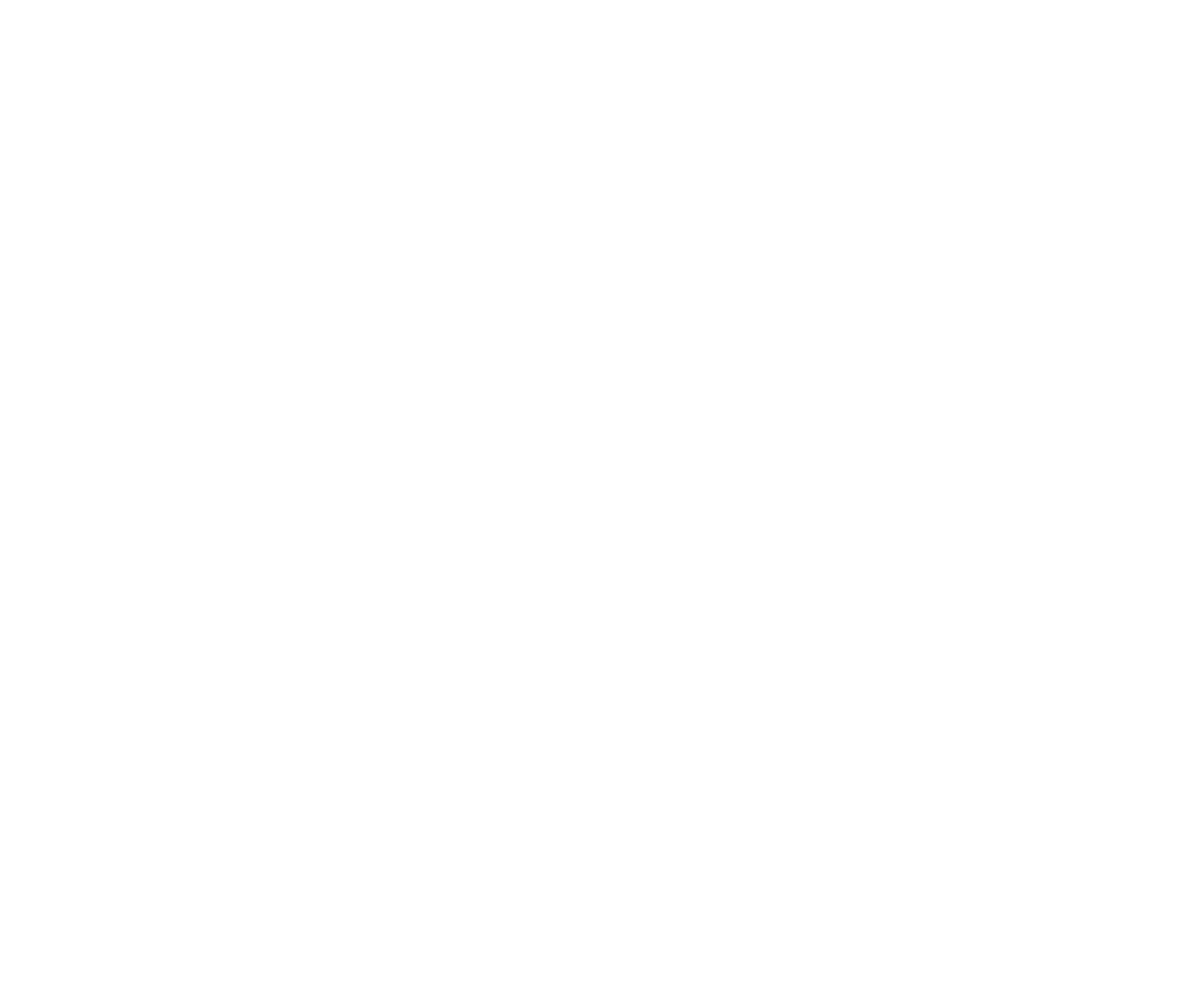
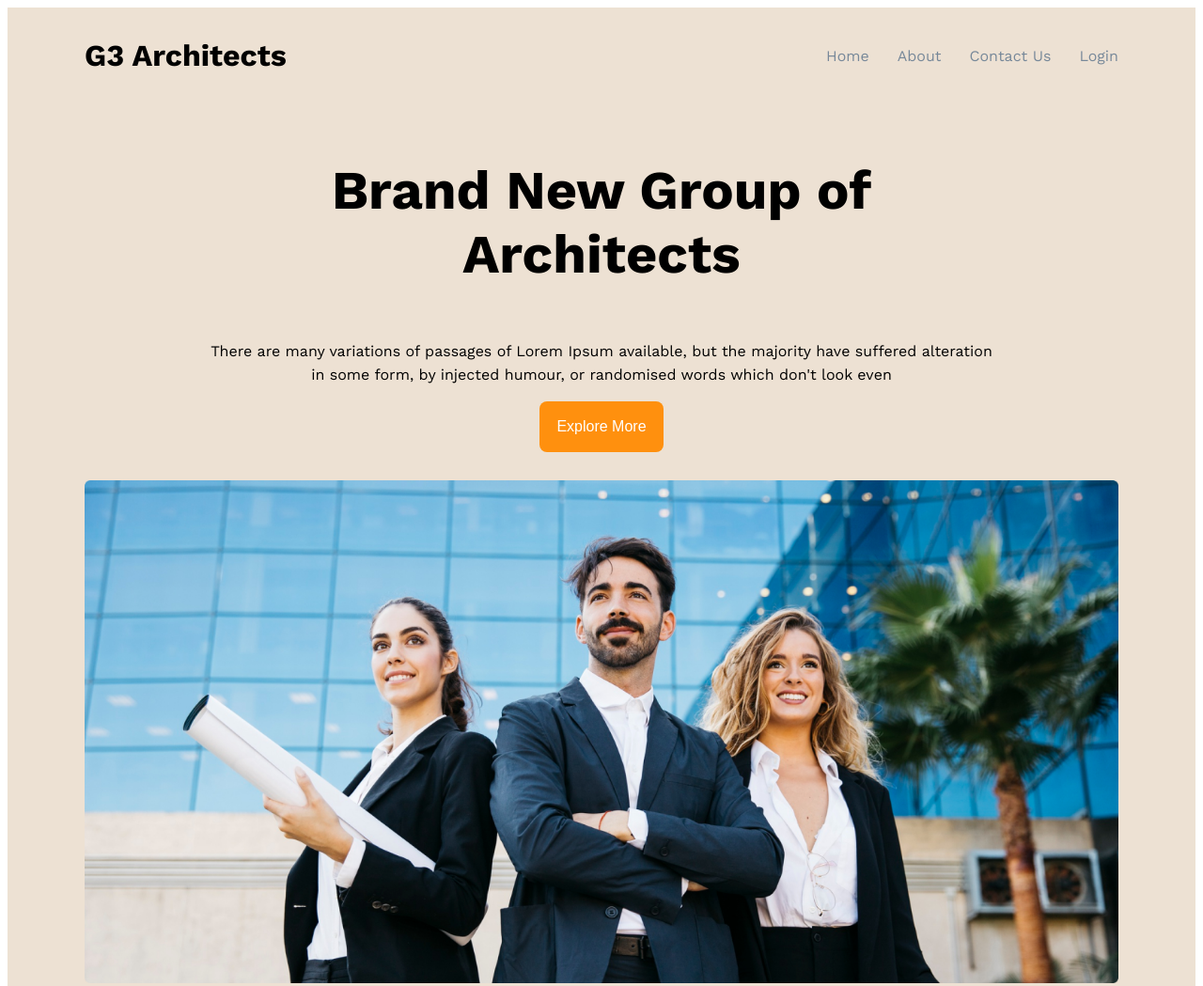
Before and after one commit to ManabAfuranto/architects-projects, a plain HTML site: page index.html in a window 1280 px wide. Shown: the top 1049 px of the page at 94% size. Before the commit the page ends 800 px from the top, so only its background shows below. Drawn offline with nearby package versions, Linux system fonts and the light colour scheme.

Commit message:
uploaded a banner section file

```diff
--- a/index.html
+++ b/index.html
@@ -11,8 +11,24 @@
     <title> Architects Projects </title>
 </head>
 <body class="work-sans">
-    <header>
-
+    <header class="container">
+        <nav class="navbar display-flex">
+            <h3> G3 Architects </h3>
+            <ul class="display-flex">
+                <li> <a href=""> Home </a> </li>
+                <li> <a href=""> About </a> </li>
+                <li> <a href=""> Contact Us </a> </li>
+                <li> <a href=""> Login </a> </li>
+            </ul>
+        </nav>
+        <div class="banner-content">
+            <div class="banner-title">
+                <h3> Brand New Group of Architects </h3>
+                <p> There are many variations of passages of Lorem Ipsum available, but the majority have suffered alteration in some form, by injected humour, or randomised words which don't look even </p>
+                <button class="btn-tag"> Explore More </button>
+            </div>
+            <img src="./images/banner.png" alt="">
+        </div>
     </header>
     <main>
 
--- a/style.css
+++ b/style.css
@@ -1,3 +1,84 @@
+/*common tag starts here*/
+
 .work-sans{
     font-family: Work Sans;
 }
+.display-flex{
+    display: flex;
+}
+.container{
+    background-color: #EDE1D3 ;
+}
+.btn-tag{
+    background-color: #FF900E;
+    color: white;
+    font-size: 1rem;
+    padding: 18px;
+    border: none;
+    border-radius: 8px;
+}
+
+/*common tag ends here*/
+
+/*navbar starts here*/
+
+.navbar{
+    justify-content: space-between;
+    max-width: 1100px;
+    margin: 0 auto;
+    align-items: center;
+}
+.navbar li{
+    list-style: none;
+
+}
+.navbar ul{
+    gap: 30px;
+}
+.navbar a{
+    text-decoration: none;
+    color: lightslategray;
+}
+.navbar h3{
+    font-weight: 700;
+    font-size: 2rem;
+}
+
+/*navbar ends here*/
+
+/*banner starts here*/
+.banner-content{
+    max-width: 1100px;
+    margin: 0 auto;
+}
+.banner-title{
+    max-width: 840px;
+    margin: 0 auto;
+    text-align: center;
+    margin-bottom: 30px;
+}
+.banner-title h3{
+    font-size: 3.6rem;
+    font-weight: 700;
+}
+.banner-title p{
+    font-size: 1rem;
+    font-weight: 400;
+    line-height: 25px;
+}
+.banner-content img{
+    width: 100%;
+}
+
+
+
+/*banner ends here*/
+
+@media screen and (max-width:576px) {
+    .navbar{
+        flex-direction: column;
+    }
+    .navbar ul{
+        flex-direction: column;
+    }
+}
```
